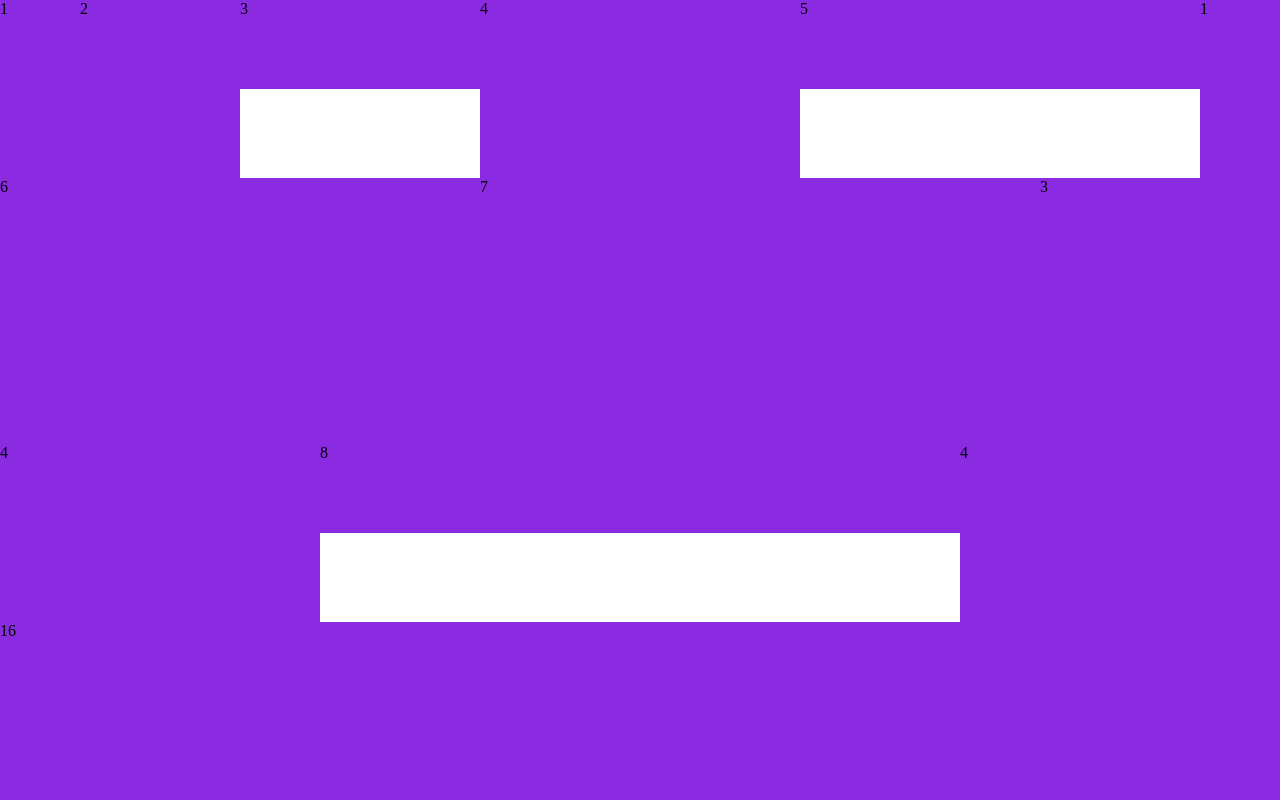
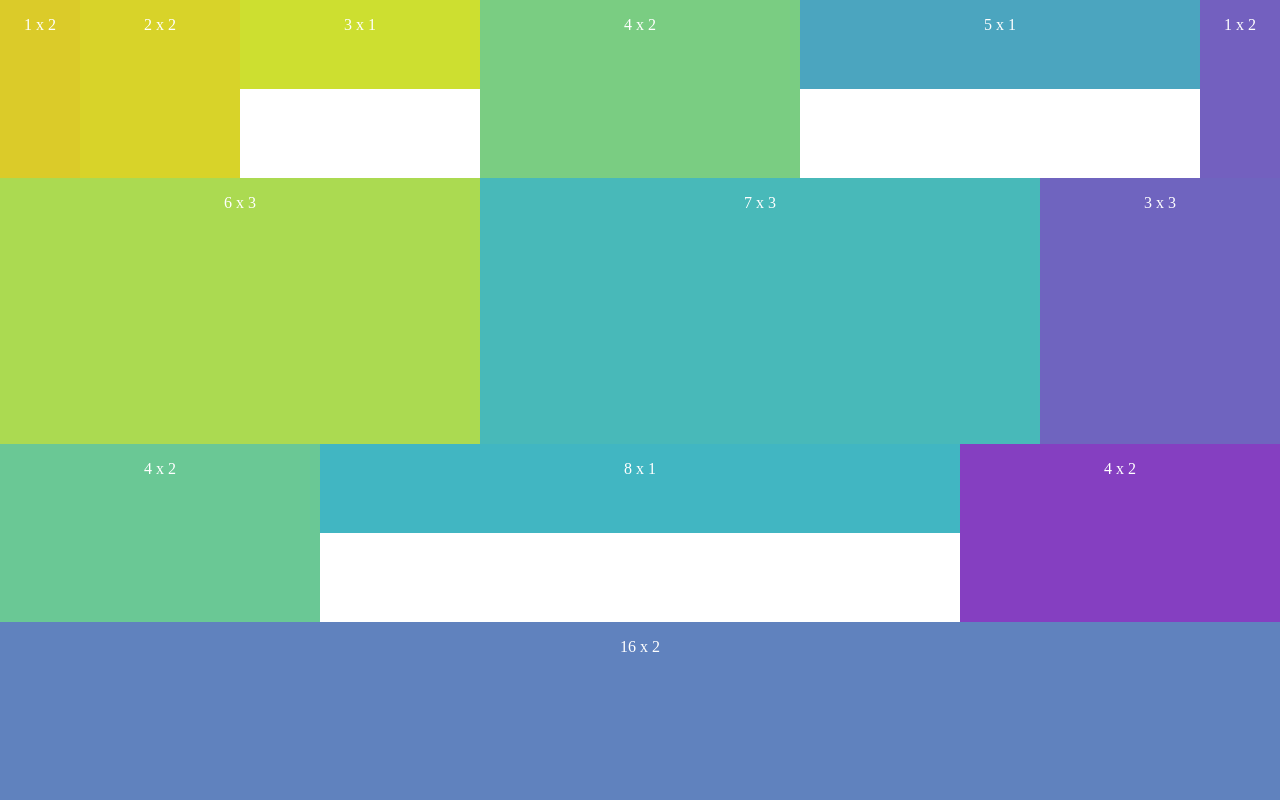
Before and after one commit to marverix/flexgrid, a website: page demo/index.html in a window 1280 px wide. Drawn offline with Linux system fonts and the light colour scheme.

Commit message:
Updated demo

```diff
--- a/demo/index.html
+++ b/demo/index.html
@@ -18,28 +18,59 @@
         }
 
         .fg > div {
-            background: blueviolet;
+            overflow: hidden;
+        }
+
+        .fg > div > p {
+          color: white;
+          text-align: center;
         }
     </style>
 </head>
 <body>
     <div class="fg">
-        <div class="fg-w-1 fg-h-2">1</div>
-        <div class="fg-w-2 fg-h-2">2</div>
-        <div class="fg-w-3 fg-h-1">3</div>
-        <div class="fg-w-4 fg-h-2">4</div>
-        <div class="fg-w-5 fg-h-1">5</div>
-        <div class="fg-w-1 fg-h-2">1</div>
+        <div class="fg-w-1 fg-h-2" style="background: #dbcb29;">
+          <p>1 x 2</p>
+        </div>
+        <div class="fg-w-2 fg-h-2" style="background: #d8d329;">
+            <p>2 x 2</p>
+        </div>
+        <div class="fg-w-3 fg-h-1" style="background: #cddf30;">
+            <p>3 x 1</p>
+        </div>
+        <div class="fg-w-4 fg-h-2" style="background: #7acd82;">
+            <p>4 x 2</p>
+        </div>
+        <div class="fg-w-5 fg-h-1" style="background: #4ba5bf;">
+            <p>5 x 1</p>
+        </div>
+        <div class="fg-w-1 fg-h-2" style="background: #7360bf;">
+            <p>1 x 2</p>
+        </div>
 
-        <div class="fg-w-6 fg-h-3">6</div>
-        <div class="fg-w-7 fg-h-3">7</div>
-        <div class="fg-w-3 fg-h-3">3</div>
+        <div class="fg-w-6 fg-h-3" style="background: #abda51;">
+            <p>6 x 3</p>
+        </div>
+        <div class="fg-w-7 fg-h-3" style="background: #48b9b9;">
+            <p>7 x 3</p>
+        </div>
+        <div class="fg-w-3 fg-h-3" style="background: #6f64bf;">
+            <p>3 x 3</p>
+        </div>
 
-        <div class="fg-w-4 fg-h-2">4</div>
-        <div class="fg-w-8 fg-h-1">8</div>
-        <div class="fg-w-4 fg-h-2">4</div>
+        <div class="fg-w-4 fg-h-2" style="background: #6ac895;">
+            <p>4 x 2</p>
+        </div>
+        <div class="fg-w-8 fg-h-1" style="background: #41b6c2;">
+            <p>8 x 1</p>
+        </div>
+        <div class="fg-w-4 fg-h-2" style="background: #853fc1;">
+            <p>4 x 2</p>
+        </div>
 
-        <div class="fg-w-16 fg-h-2">16</div>
+        <div class="fg-w-16 fg-h-2" style="background: #6082be;">
+            <p>16 x 2</p>
+        </div>
     </div>
 </body>
 </html>
```
Also changed, not shown: README.md, demo/screenshot.png (added).
